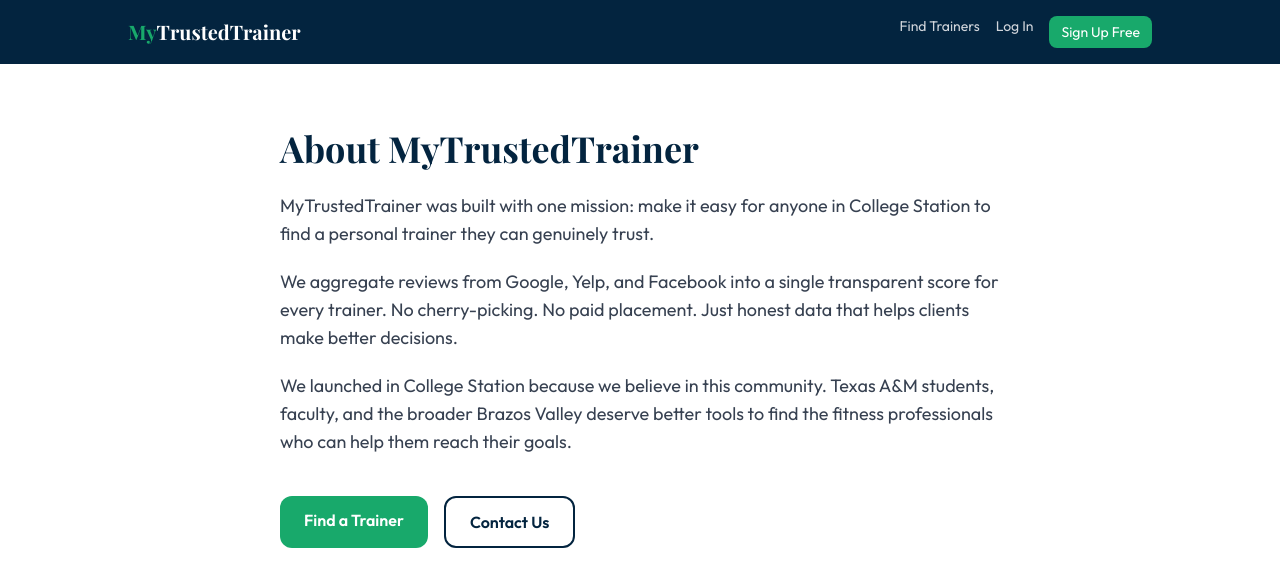
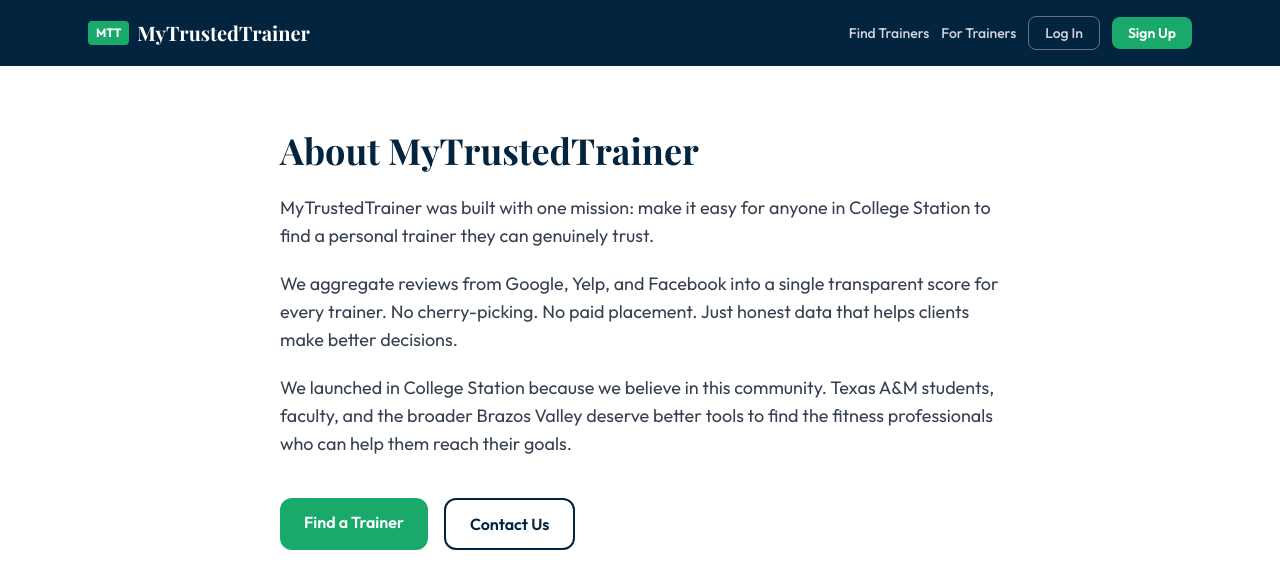
Before and after one commit to MyTrustedTrainer/mytrustedtrainer, a Next.js app: page /about in a window 1280 px wide. Shown: the top 588 px of the page. Built offline with nearby package versions, Linux system fonts and the light colour scheme; no server answers.

Commit message:
about: replace hardcoded nav with SiteHeader (auth-aware)

```diff
--- a/app/about/page.tsx
+++ b/app/about/page.tsx
@@ -1,19 +1,10 @@
 import Link from 'next/link'
+import SiteHeader from '@/components/SiteHeader'
+
 export default function AboutPage() {
   return (
     <div className="min-h-screen bg-white">
-      <nav className="bg-[#03243F] text-white px-6 py-4">
-        <div className="max-w-5xl mx-auto flex items-center justify-between">
-          <Link href="/" className="text-xl font-bold" style={{fontFamily:'Playfair Display'}}>
-            <span className="text-[#18A96B]">My</span>TrustedTrainer
-          </Link>
-          <div className="flex gap-4 text-sm">
-            <Link href="/search" className="text-gray-300 hover:text-white">Find Trainers</Link>
-            <Link href="/login" className="text-gray-300 hover:text-white">Log In</Link>
-            <Link href="/signup" className="bg-[#18A96B] px-3 py-1.5 rounded-lg">Sign Up Free</Link>
-          </div>
-        </div>
-      </nav>
+      <SiteHeader />
       <div className="max-w-3xl mx-auto px-6 py-16">
         <h1 className="text-4xl font-bold text-[#03243F] mb-6" style={{fontFamily:'Playfair Display'}}>About MyTrustedTrainer</h1>
         <div className="space-y-5 text-gray-700 text-lg">
```
